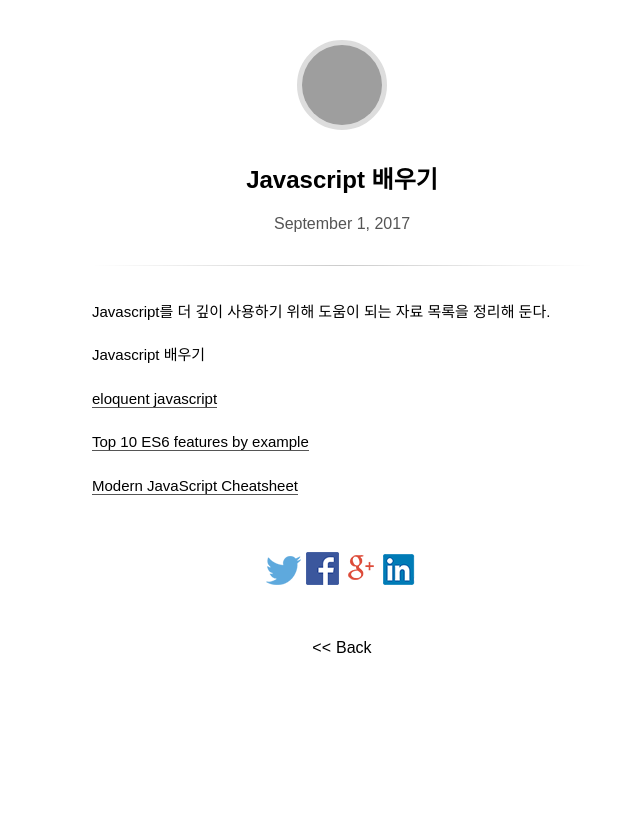
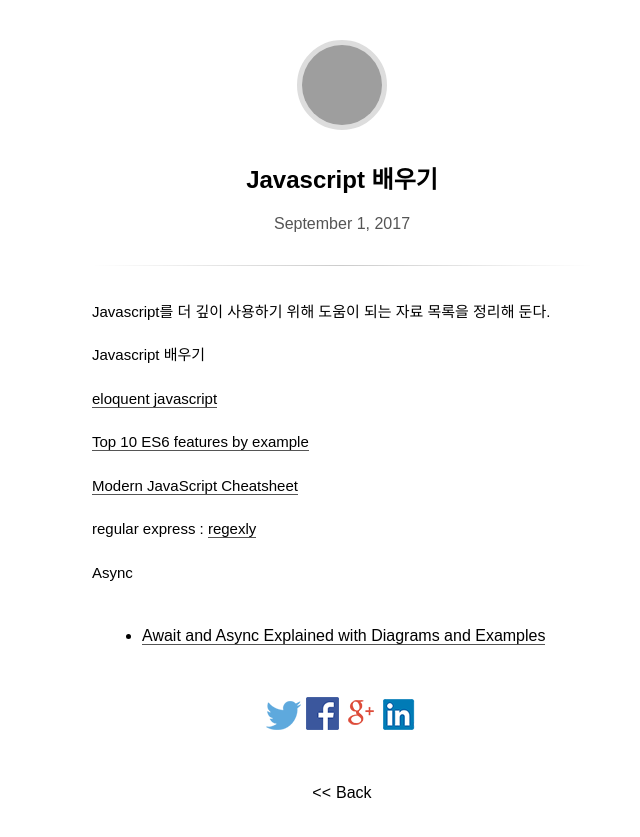
Before and after one commit to pinedance/blog, a Jekyll site: the page built from _posts/updates/2017-09-01-Learn-Javascript.md, in a window 1280 px wide. Shown: the top 837 px of the page, without its empty margins (298-938 px from the left). Built offline with Jekyll 4.4.1, drawn with Linux system fonts in a browser that asks for light colours; some web fonts are replaced; comment, search, counter and statistics services are not loaded; grey boxes are pictures that could not be loaded.

Commit message:
update some posts

```diff
--- a/_posts/updates/2017-09-01-Learn-Javascript.md
+++ b/_posts/updates/2017-09-01-Learn-Javascript.md
@@ -13,3 +13,9 @@ Javascript 배우기
 [Top 10 ES6 features by example](https://blog.pragmatists.com/top-10-es6-features-by-example-80ac878794bb)
 
 [Modern JavaScript Cheatsheet](https://github.com/mbeaudru/modern-js-cheatsheet/blob/master/readme.md)
+
+regular express : [regexly](https://regexly.chipto.io/)
+
+Async
+
+* [Await and Async Explained with Diagrams and Examples](http://nikgrozev.com/2017/10/01/async-await/)
```
Also changed, not shown: _posts/updates/2017-05-16-web-app-front-end-libraries.md (+4 -0 lines).
